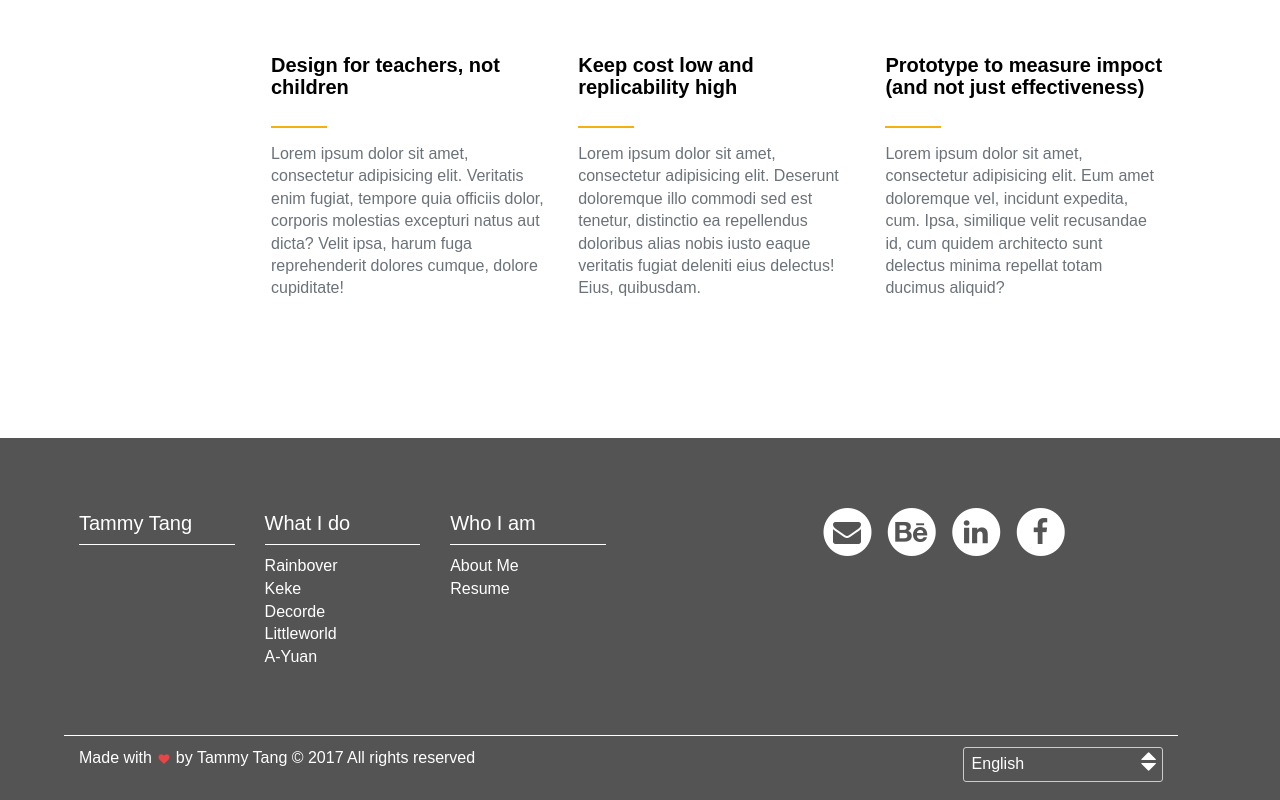
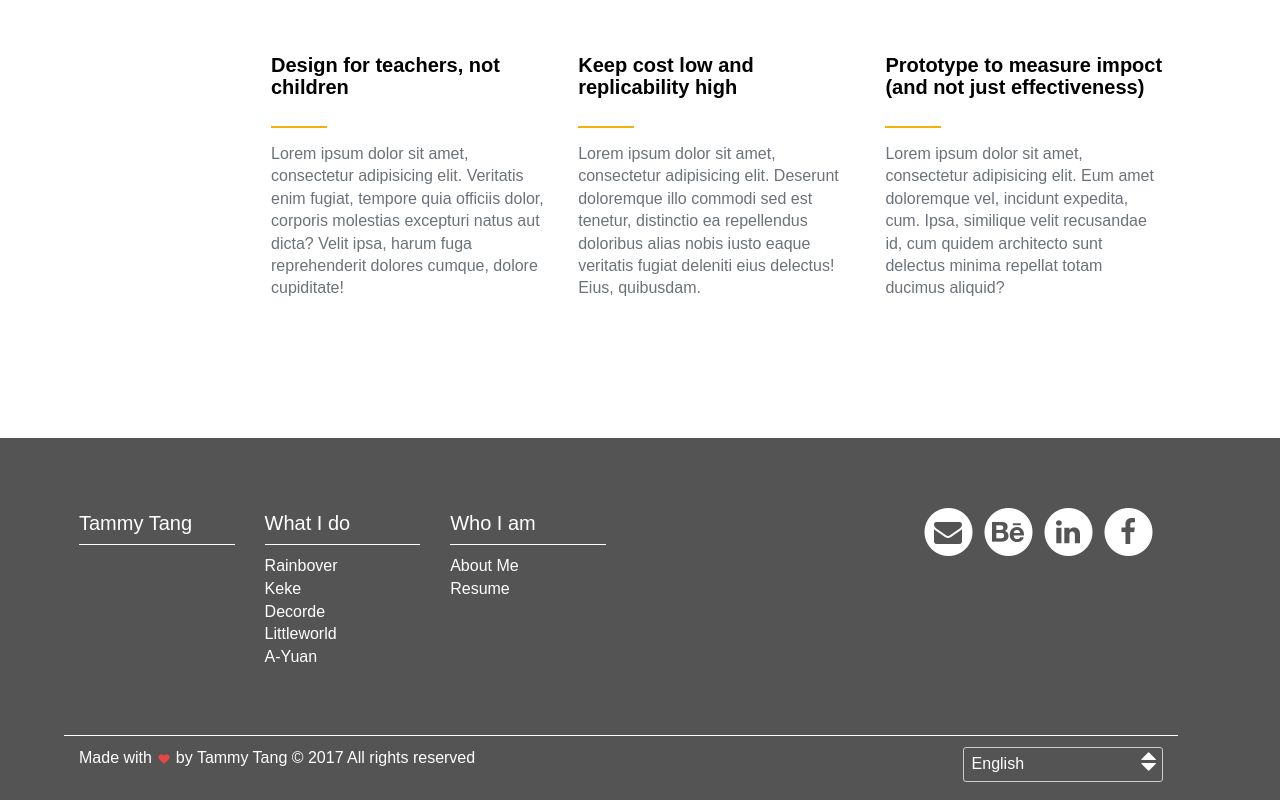
Before and after one commit to Hangie921/tammy, a plain HTML site: page proj1.html in a window 1280 px wide. Shown: the part 5059-5859 px from the top of the page. Drawn offline with nearby package versions, Linux system fonts and the light colour scheme.

Commit message:
use flex to sort footer

```diff
--- a/css/main.css
+++ b/css/main.css
@@ -165,6 +165,11 @@ ul li {
   text-decoration: none;
 }
 
+.footer-share {
+  justify-content: flex-end;
+  display: flex;
+}
+
 .footer-share a {
   color: #000;
 }
--- a/css/proj1.css
+++ b/css/proj1.css
@@ -68,7 +68,7 @@ h4.sub_title {
   content: "";
   display: block;
   position: absolute;
-  right: -10px;
+  left: -15px;
   top: 8px;
   width: 5px;
   height: 5px;
```
